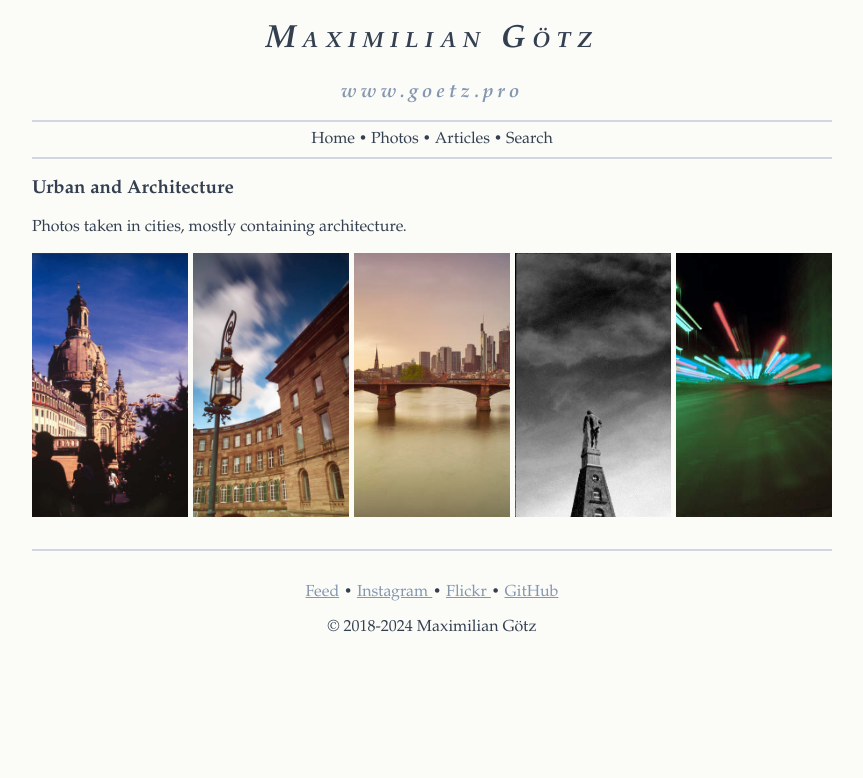
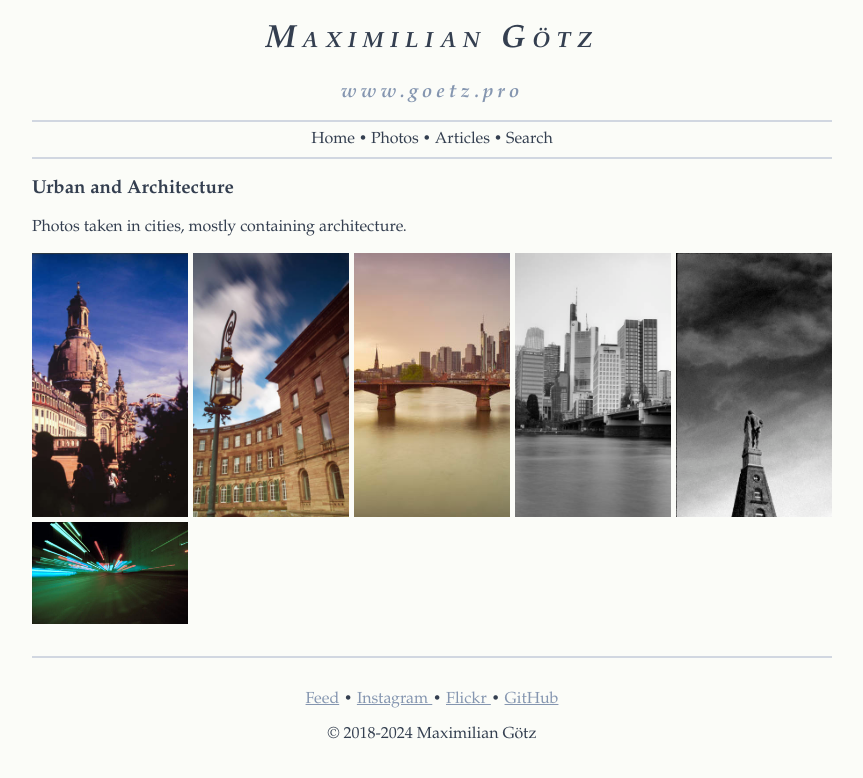
Before and after one commit to ImMaax/immaax.github.io, a Jekyll site: the page built from photos/albums/urban-and-architecture.markdown, in a window 1280 px wide. Shown: the top 778 px of the page, without its empty margins (208-1071 px from the left). Built offline with Jekyll 4.4.1, drawn with Linux system fonts in a browser that asks for light colours.

Commit message:
albums update

```diff
--- a/photos/albums/landscapes.markdown
+++ b/photos/albums/landscapes.markdown
@@ -4,6 +4,7 @@ title: Landscapes
 description: Photos of landscapes
 photo: DSC02680.jpg
 included:
+  - "Fields of Gold"
   - "Edersee"
   - "Mountain and Bridge"
   - "Sand-scape"
--- a/photos/albums/urban-and-architecture.markdown
+++ b/photos/albums/urban-and-architecture.markdown
@@ -2,11 +2,12 @@
 layout: album
 title: Urban and Architecture
 description: Urban and Architecture
-photo: urban-night-lights.jpg
+photo: frankfurt-highrises.jpg
 included:
   - "Frauenkirche, Dresden"
   - "Lantern at Wilhelmshöhe"
   - "Frankfurt a. M. Skyline"
+  - "Frankfurt Highrises"
   - "Herkules"
   - "Urban Night Lights"
 ---
```
